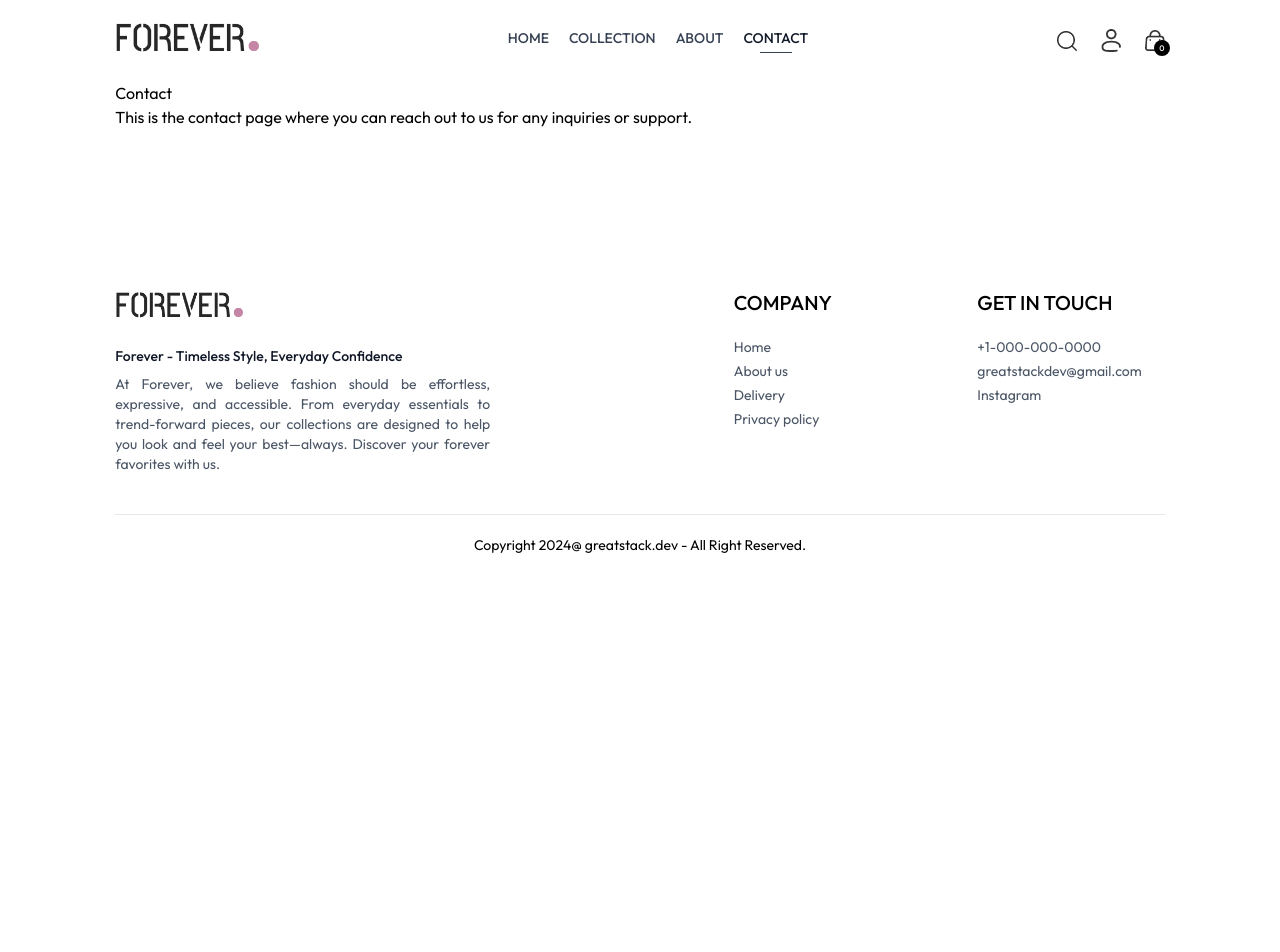
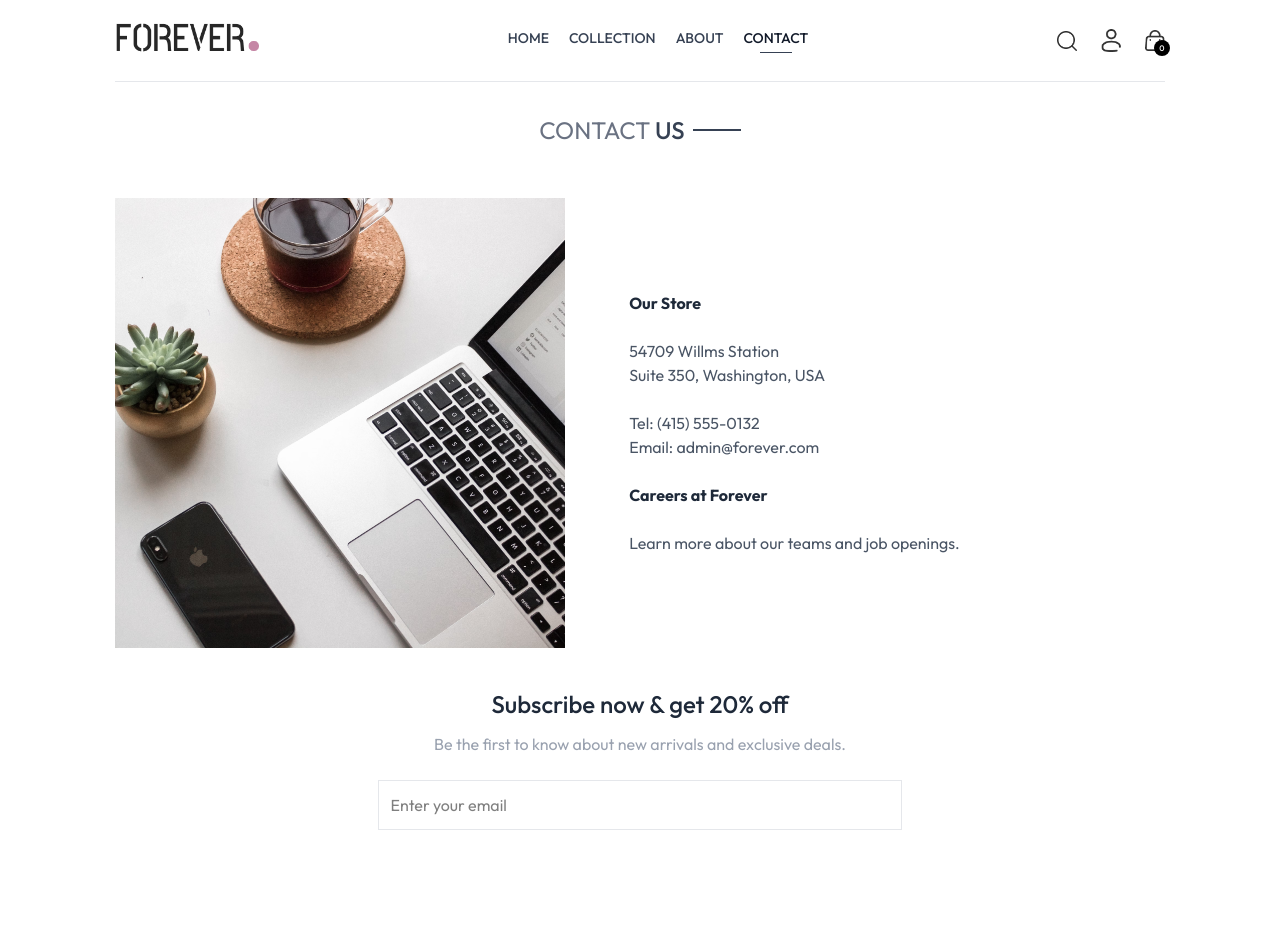
Before and after one commit to dofla2910/forever-shop, a React (Vite) app in the folder front-end/: page /contact in a window 1280 px wide. Shown: the top 952 px of the page. Before the commit the page ends 800 px from the top, so only its background shows below. Built offline with nearby package versions, Linux system fonts and the light colour scheme.

Commit message:
implement Contact Page

```diff
--- /dev/null
+++ b/front-end/src/components/PrimaryButton.jsx
@@ -0,0 +1,12 @@
+const PrimaryButton = ({ type, children, mainColor = '#000', hoverColor = '#F7374F' }) => {
+  return (
+    <button
+      type={type || 'button'}
+      className={`bg-[${mainColor}] text-white text-xs px-10 py-4 uppercase font-semibold hover:bg-[${hoverColor}] transition-colors duration-300 cursor-pointer`}
+    >
+      {children}
+    </button>
+  )
+}
+
+export default PrimaryButton
--- a/front-end/src/components/Subscribe.jsx
+++ b/front-end/src/components/Subscribe.jsx
@@ -1,3 +1,5 @@
+import PrimaryButton from './PrimaryButton'
+
 const Subscribe = () => {
   const handleSubmit = (e) => {
     e.preventDefault()
@@ -20,12 +22,7 @@ const Subscribe = () => {
           required
           className='w-full sm:flex-1 outline-none border-none'
         />
-        <button
-          type='submit'
-          className='bg-black text-white text-xs px-10 py-4 uppercase font-semibold hover:bg-[#F7374F] transition-colors duration-300 cursor-pointer'
-        >
-          Subscribe
-        </button>
+        <PrimaryButton type='submit'>Subscribe</PrimaryButton>
       </form>
     </div>
   )
--- a/front-end/src/index.css
+++ b/front-end/src/index.css
@@ -53,3 +53,18 @@ body {
   --font-prata: 'Prata', serif;
   --font-outfit: 'Outfit', sans-serif;
 }
+
+@layer utilities {
+  .transition {
+    @apply transition-all duration-2000 ease-in-out;
+  }
+  .transition-fast {
+    @apply transition-all duration-1500 ease-in-out;
+  }
+  .transition-slow {
+    @apply transition-all duration-3000 ease-in-out;
+  }
+  .transition-delay {
+    @apply transition-all delay-150 ease-in-out;
+  }
+}
--- /dev/null
+++ b/front-end/src/layouts/FlexImageWithDes.jsx
@@ -0,0 +1,14 @@
+const FlexImageWithDes = ({ src, children }) => {
+  return (
+    <div className='flex flex-col lg:flex-row items-stretch gap-4 lg:gap-16 my-10 text-gray-600 text-justify transition'>
+      <img
+        src={src}
+        alt=''
+        className='w-full object-cover aspect-[16/9] sm:aspect-[8/3] md:aspect-[16/5] lg:aspect-auto lg:max-w-[450px]'
+      />
+      <div className='flex flex-col items-start lg:justify-center gap-6 lg:w-1/2'>{children}</div>
+    </div>
+  )
+}
+
+export default FlexImageWithDes
--- a/front-end/src/pages/About.jsx
+++ b/front-end/src/pages/About.jsx
@@ -2,6 +2,7 @@ import Title from '../components/Title'
 import TextBlock from '../components/TextBlock'
 import { assets } from '../assets/frontend_assets/assets'
 import Subscribe from '../components/Subscribe'
+import FlexImageWithDes from '../layouts/FlexImageWithDes'
 
 const About = () => {
   return (
@@ -9,33 +10,24 @@ const About = () => {
       <div className='text-center text-2xl pt-8 pb-3 border-t border-gray-200'>
         <Title first='About' second='Us' />
       </div>
-      <div className='flex flex-col lg:flex-row items-stretch gap-4 lg:gap-16 my-10 text-gray-600 text-justify'>
-        <img
-          src={assets.about_img}
-          alt='About us'
-          className='w-full object-cover aspect-[16/9] sm:aspect-[8/3] md:aspect-[16/5] lg:aspect-auto lg:max-w-[450px]'
-        />
-        <div className='flex flex-col items-start lg:justify-center gap-6 lg:w-1/2'>
+      <FlexImageWithDes src={assets.about_img}>
         <p>
-            Forever was born out of a passion for innovation and a desire to revolutionize the way people shop online.
-            Our journey began with a simple idea: to provide a platform where customers can easily discover, explore,
-            and purchase a wide range of products from the comfort of their homes.
+          Forever was born out of a passion for innovation and a desire to revolutionize the way people shop online. Our
+          journey began with a simple idea: to provide a platform where customers can easily discover, explore, and
+          purchase a wide range of products from the comfort of their homes.
         </p>
         <p>
-            Since our inception, we've worked tirelessly to curate a diverse selection of high-quality products that
-            cater to every taste and preference. From fashion and beauty to electronics and home essentials, we offer an
+          Since our inception, we've worked tirelessly to curate a diverse selection of high-quality products that cater
+          to every taste and preference. From fashion and beauty to electronics and home essentials, we offer an
           extensive collection sourced from trusted brands and suppliers.
         </p>
-          <b class='text-gray-800' data-label-id='0'>
-            Our Mission
-          </b>
+        <b class='text-gray-800'>Our Mission</b>
         <p>
           Our mission at Forever is to empower customers with choice, convenience, and confidence. We're dedicated to
-            providing a seamless shopping experience that exceeds expectations, from browsing and ordering to delivery
-            and beyond.
+          providing a seamless shopping experience that exceeds expectations, from browsing and ordering to delivery and
+          beyond.
         </p>
-        </div>
-      </div>
+      </FlexImageWithDes>
       <div className='text-xl pt-4 pb-7'>
         <Title first='Why' second='choose us' />
       </div>
--- a/front-end/src/pages/Contact.jsx
+++ b/front-end/src/pages/Contact.jsx
@@ -1,10 +1,28 @@
-import React from 'react'
+import { assets } from '../assets/frontend_assets/assets'
+import Subscribe from '../components/Subscribe'
+import Title from '../components/Title'
+import FlexImageWithDes from '../layouts/FlexImageWithDes'
 
 const Contact = () => {
   return (
     <div>
-      Contact
-      <p>This is the contact page where you can reach out to us for any inquiries or support.</p>
+      <div className='text-center text-2xl pt-8 pb-3 border-t border-gray-200'>
+        <Title first='Contact' second='us' />
+      </div>
+      <FlexImageWithDes src={assets.contact_img}>
+        <b class='text-gray-800'>Our Store</b>
+        <p>
+          54709 Willms Station <br />
+          Suite 350, Washington, USA
+        </p>
+        <p>
+          Tel: (415) 555-0132 <br />
+          Email: admin@forever.com
+        </p>
+        <b class='text-gray-800'>Careers at Forever</b>
+        <p>Learn more about our teams and job openings.</p>
+      </FlexImageWithDes>
+      <Subscribe />
     </div>
   )
 }
```
Lines whose indentation alone changed are shown as unchanged.
